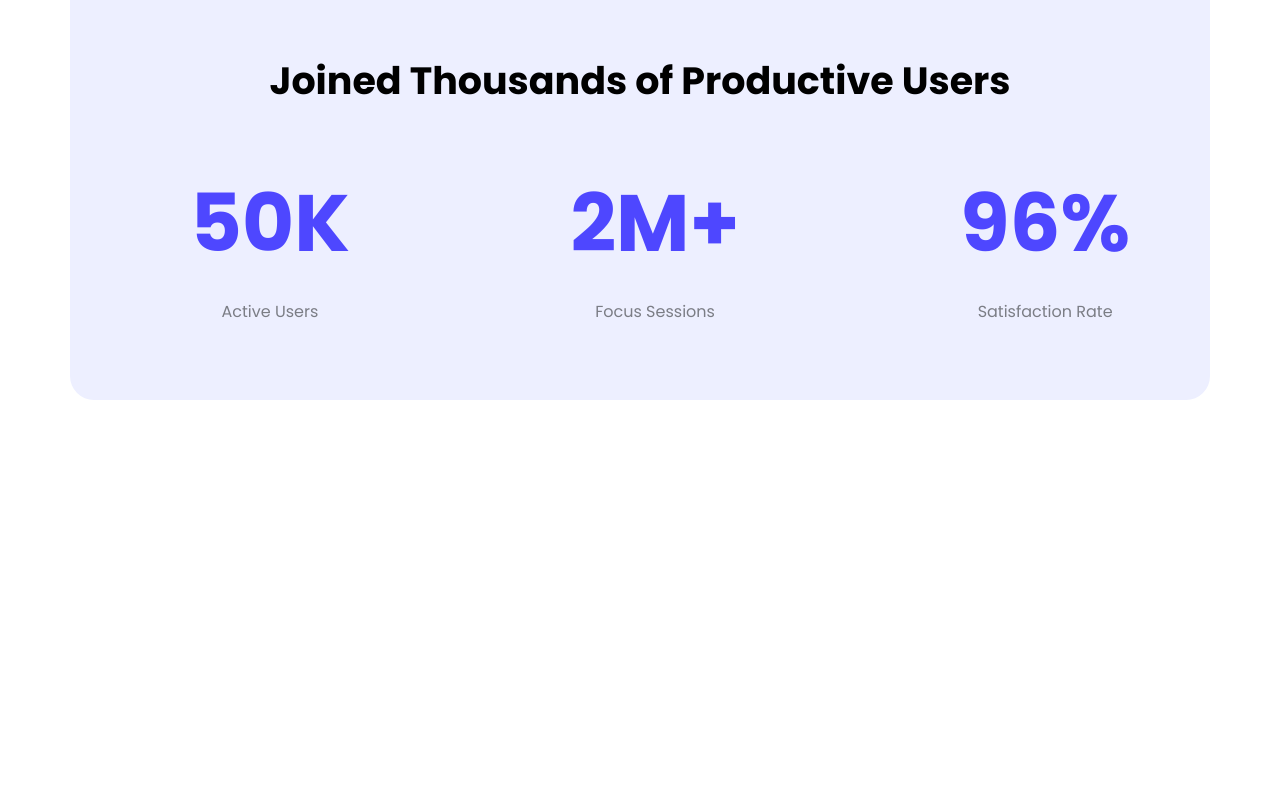
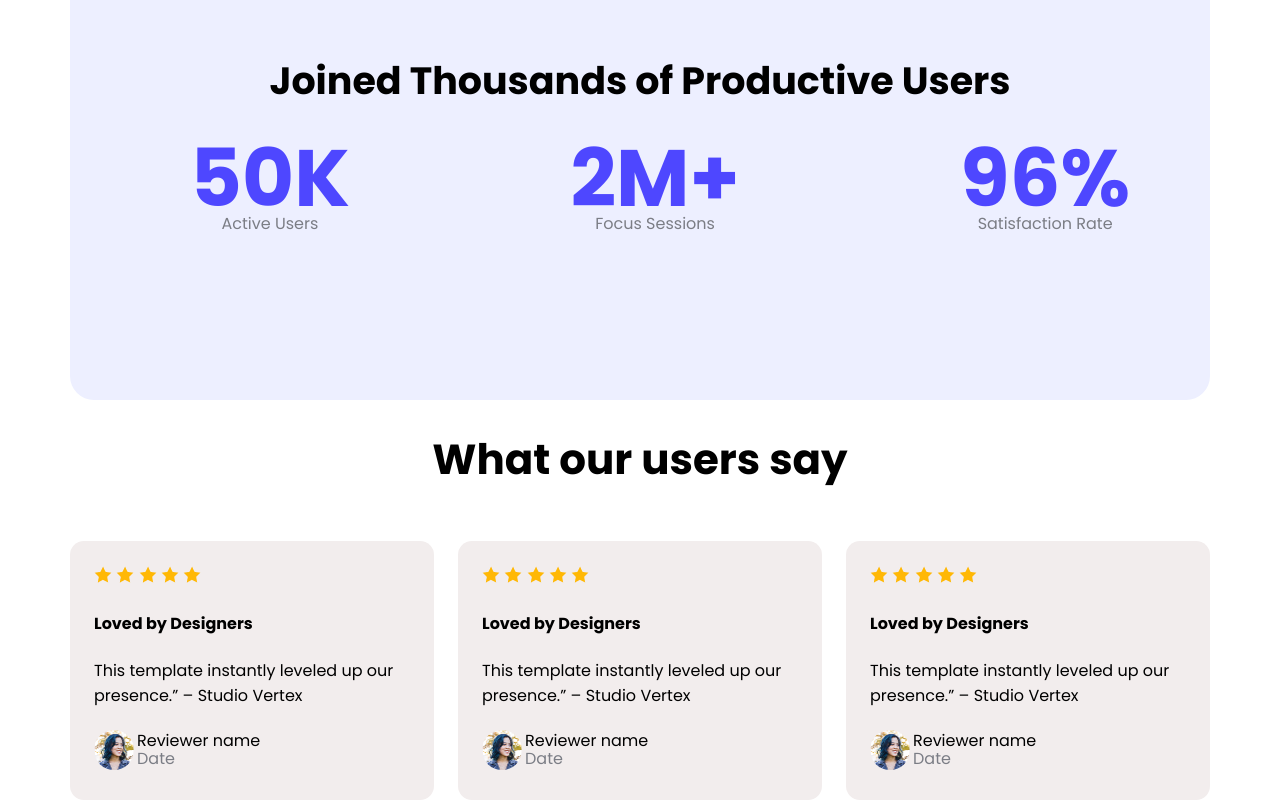
Before and after one commit to ahsanhabib72829/Assignment_1, a plain HTML site: page index.html in a window 1280 px wide. Shown: the part 1159-1959 px from the top of the page. Before the commit the page ends 1559 px from the top, so only its background shows below. Drawn offline with Linux system fonts and the light colour scheme.

Commit message:
Love_container

```diff
--- a/index.html
+++ b/index.html
@@ -60,7 +60,68 @@
 
     </div>
 
+    <div class="Love_container">
+        <h1>What our users say</h1>
+        <div class="cord_goup">
+            <div class="card">
+                <div class="icon">
+                    <img src="Assets/icon-star.png" alt="">
+                <img src="Assets/icon-star.png" alt="">
+                <img src="Assets/icon-star.png" alt="">
+                <img src="Assets/icon-star.png" alt="">
+                <img src="Assets/icon-star.png" alt="">
+                </div>
+                <h4>Loved by Designers</h4>
+                <p>This template instantly leveled up our presence.” – Studio Vertex</p>
+                <div class="card_futter">
+                    <img src="Assets/avatar.png" alt="">
+                    <div class="card_futter_text">
+                        <p>Reviewer name</p>
+                        <p class="color_2">Date</p>
 
+                    </div>
+                </div>
+            </div>
+            <div class="card">
+                <div class="icon">
+                    <img src="Assets/icon-star.png" alt="">
+                <img src="Assets/icon-star.png" alt="">
+                <img src="Assets/icon-star.png" alt="">
+                <img src="Assets/icon-star.png" alt="">
+                <img src="Assets/icon-star.png" alt="">
+                </div>
+                <h4>Loved by Designers</h4>
+                <p>This template instantly leveled up our presence.” – Studio Vertex</p>
+                <div class="card_futter">
+                    <img src="Assets/avatar.png" alt="">
+                    <div class="card_futter_text">
+                        <p>Reviewer name</p>
+                        <p class="color_2">Date</p>
+
+                    </div>
+                </div>
+            </div>
+            <div class="card">
+                <div class="icon">
+                    <img src="Assets/icon-star.png" alt="">
+                <img src="Assets/icon-star.png" alt="">
+                <img src="Assets/icon-star.png" alt="">
+                <img src="Assets/icon-star.png" alt="">
+                <img src="Assets/icon-star.png" alt="">
+                </div>
+                <h4>Loved by Designers</h4>
+                <p>This template instantly leveled up our presence.” – Studio Vertex</p>
+                <div class="card_futter">
+                    <img src="Assets/avatar.png" alt="">
+                    <div class="card_futter_text">
+                        <p>Reviewer name</p>
+                        <p class="color_2">Date</p>
+
+                    </div>
+                </div>
+            </div>
+        </div>
+    </div>
 </main>
 </body>
 
--- a/style.css
+++ b/style.css
@@ -11,6 +11,10 @@ body {
 /* shar_style  */
 .color_1{
     color: #4E47FF;
+
+}
+.color_2{
+color: #7B7D85;
 }
 .btn_praymary{
     background-color:#4E47FF ;
@@ -105,6 +109,7 @@ line-height: 150%;
 }
 .Usere__visit{
     align-items: center;
+    line-height: 30px;
 }
 .Usere__visit p{
 color: #7B7D85;
@@ -115,3 +120,45 @@ li{
     list-style: none;
 
  }
+ /* Love_container  */
+ .Love_container h1{
+    text-align: center;
+    font-weight: bold;
+    font-size: 42px;
+    margin-bottom: 50px;
+ }
+ .Love_container{
+
+
+ }
+ .cord_goup{
+    display: flex;
+    gap: 24px;
+
+
+ }
+ .card{
+ background-color: #F2EDED;
+    padding: 24px;
+    border-radius: 14px;
+ }
+ .icon img{
+    /* width: 116px;
+    height: 20px;
+    gap: 4px; */
+ }
+ .card_futter{
+    display: flex;
+    gap: 3px;
+    align-items: center;
+ }
+ .card_futter img{
+    width: 40px;
+    height: 40px;
+    border-radius: 9999px;
+
+ }
+ .card_futter_text{
+    line-height: 2px;
+
+ }
```
